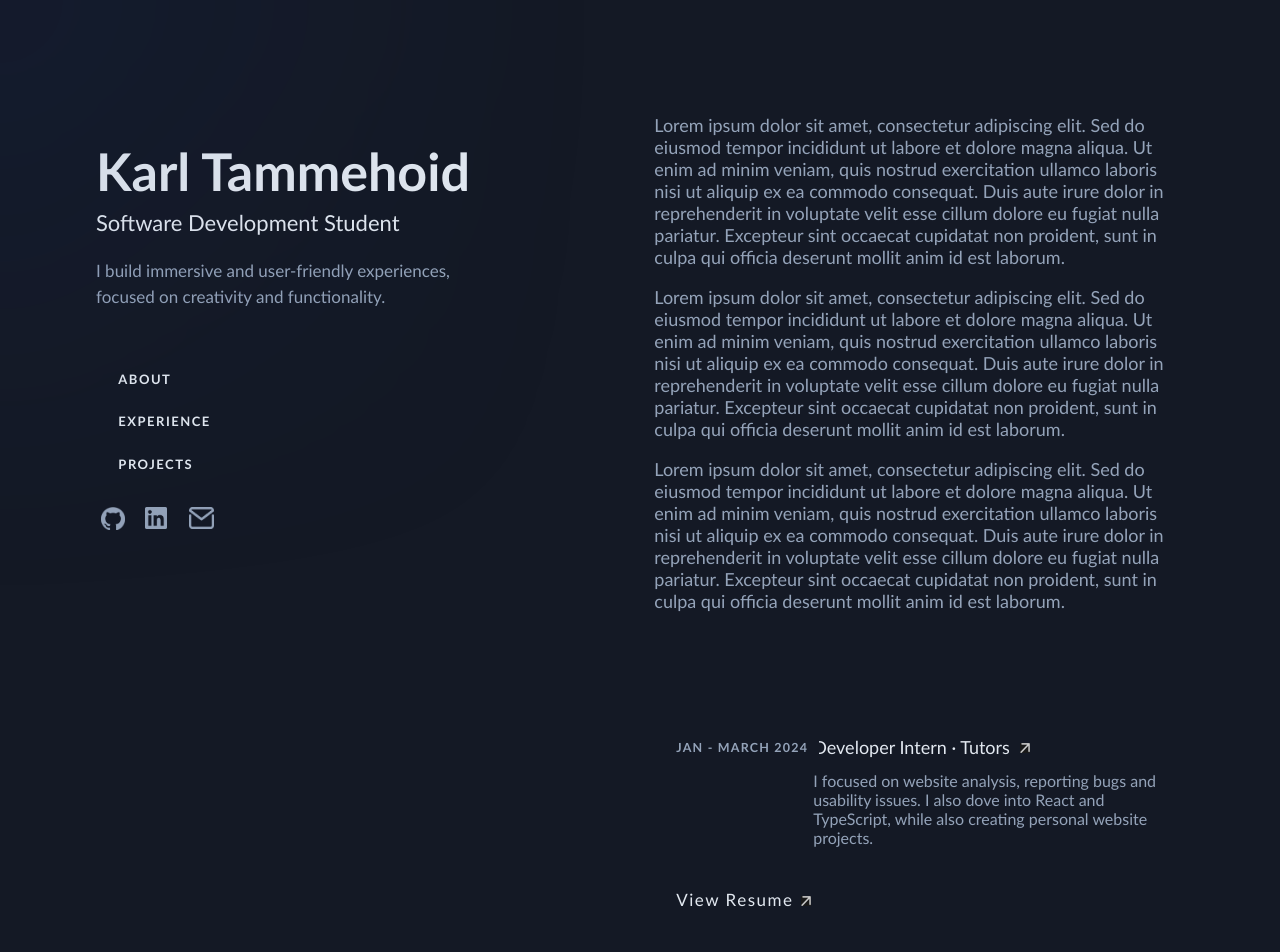
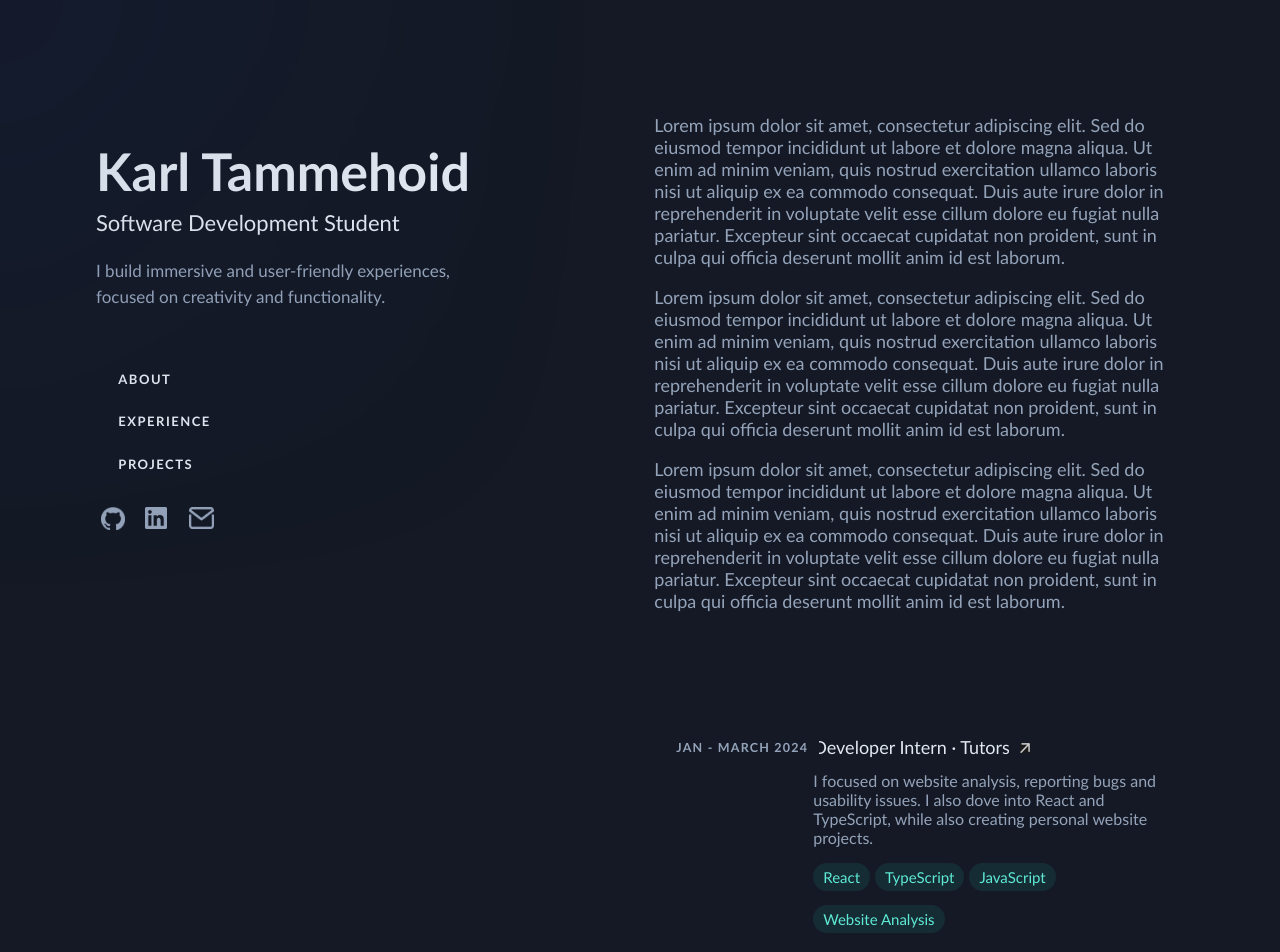
Before and after one commit to ScytheGGG/Portfolio, a React (Create React App) app: page / in a window 1280 px wide. Shown: the top 952 px of the page. Built offline with nearby package versions, Linux system fonts and the light colour scheme.

Commit message:
Work Skills

```diff
--- a/src/b-home/bPage-exp-data.js
+++ b/src/b-home/bPage-exp-data.js
@@ -4,7 +4,7 @@ const bPageExpData = [
         date: "JAN - MARCH 2024",
         title: "Developer Intern · Tutors",
         details: "I focused on website analysis, reporting bugs and usability issues. I also dove into React and TypeScript, while also creating personal website projects.",
-        skills: "",
+        skills: ["React", "TypeScript", "JavaScript", "Website Analysis"],
     },
 ];
 
--- a/src/b-home/bPage.js
+++ b/src/b-home/bPage.js
@@ -90,6 +90,13 @@ export default function BPage({ entries, projects }) {
                                         </div>
                                     </div>
                                     <p className="bpr--details">{entry.details}</p>
+                                    <div className="bpr--skills">
+                                        {entry.skills.map((skill, skillIndex) => (
+                                            <div className="skill-box" key={skillIndex}>
+                                                {skill}
+                                            </div>
+                                        ))}
+                                    </div>
                                 </div>
                             </div>
                         </a>
--- a/src/style.css
+++ b/src/style.css
@@ -203,6 +203,21 @@ a {
     background-color: var(--dark-neon);
   }
 
+  .bpr--skills {
+    margin-left: 30%;
+
+    .skill-box {
+      display: inline-block;
+      margin-bottom: 4%;
+      margin-right: 5px; /* Adjust as needed */
+      padding: 5px 10px; /* Adjust as needed */
+      border-radius: 50px;
+      font-size: 15px;
+      background-color: var(--dark-neon);
+      color: var(--neon);
+    }
+  }
+
   /* - - - - - - - - - -- - - - - - - -  */
   /* hovering effects and the box itself */
   .bpr--box {
@@ -218,6 +233,10 @@ a {
 
   .bpr--box:hover *:not(.bpr--status) {
     background-color: transparent;
+  }
+
+  .bpr--box:hover .bpr--skills .skill-box {
+    background-color: var(--dark-neon); /* Ensure skill boxes retain background color when hovering over .bpr--box */
   }
 
   .bpr--box:hover .bpr--title {
```
